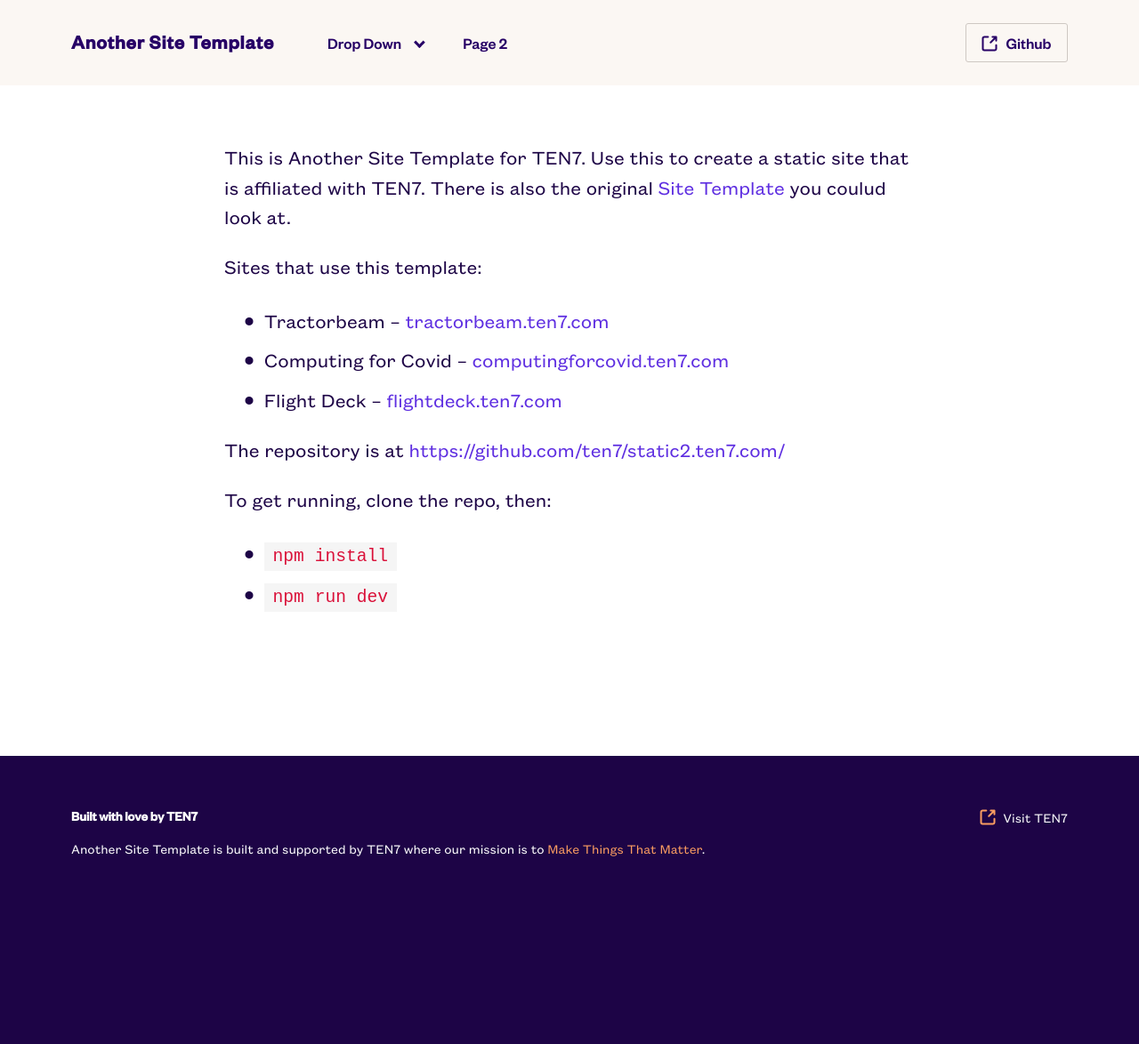
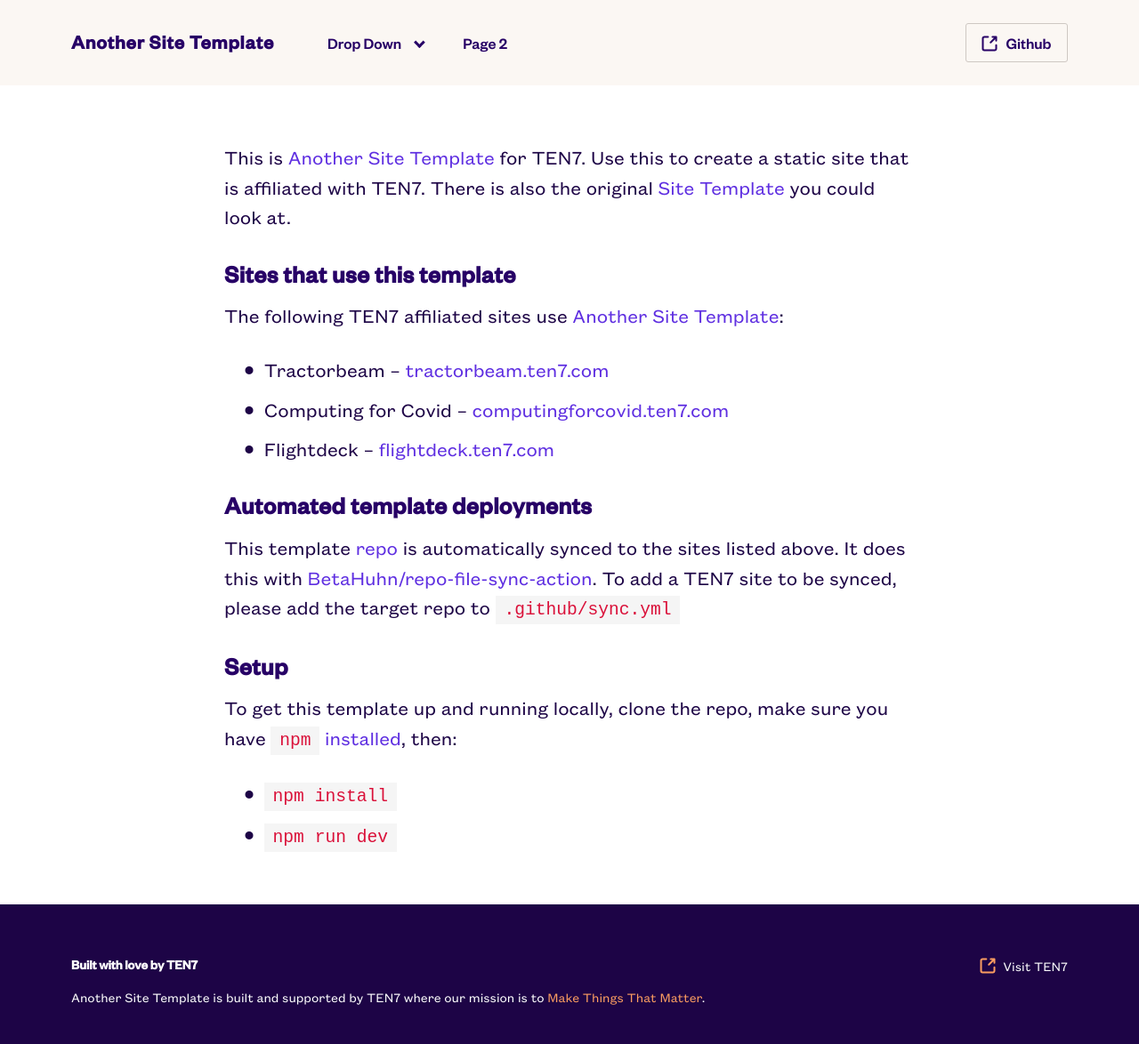
Before and after one commit to ten7/static2.ten7.com, a Jekyll site: the page built from index.md, in a window 1280 px wide. Shown: the whole page at 89% size. Built offline with Jekyll 4.4.1, drawn with Linux system fonts in a browser that asks for light colours; before the commit the page ends 1006 px from its top, so only the background shows below that.

Commit message:
Update index.md

```diff
--- a/index.md
+++ b/index.md
@@ -4,18 +4,19 @@ title:  Another Site Template
 opener: Introduction
 ---
 
-This is Another Site Template for TEN7. Use this to create a static site that is affiliated with TEN7. There is also the original [Site Template](https://static1.ten7.com/) you coulud look at.
+This is [Another Site Template](https://static2.ten7.com/) for TEN7. Use this to create a static site that is affiliated with TEN7. There is also the original [Site Template](https://static1.ten7.com/) you could look at.
 
-Sites that use this template:
-
+## Sites that use this template
+The following TEN7 affiliated sites use [Another Site Template](https://static2.ten7.com/):
 * Tractorbeam -- [tractorbeam.ten7.com](https://tractorbeam.ten7.com/)
 * Computing for Covid -- [computingforcovid.ten7.com](https://computingforcovid.ten7.com/)
-* Flight Deck -- [flightdeck.ten7.com](https://flightdeck.ten7.com/)
+* Flightdeck -- [flightdeck.ten7.com](https://flightdeck.ten7.com/)
 
-The repository is at [https://github.com/ten7/static2.ten7.com/](https://github.com/ten7/static2.ten7.com/)
+## Automated template deployments
+This template [repo](https://github.com/ten7/static2.ten7.com/) is automatically synced to the sites listed above. It does this with [BetaHuhn/repo-file-sync-action](https://github.com/BetaHuhn/repo-file-sync-action). To add a TEN7 site to be synced, please add the target repo to [`.github/sync.yml`](https://github.com/ten7/static2.ten7.com/blob/main/.github/sync.yml)
 
-
-To get running, clone the repo, then:
+## Setup
+To get this template up and running locally, clone the repo, make sure you have `npm` [installed](https://docs.npmjs.com/downloading-and-installing-node-js-and-npm), then:
 
 * `npm install`
 * `npm run dev`
```
